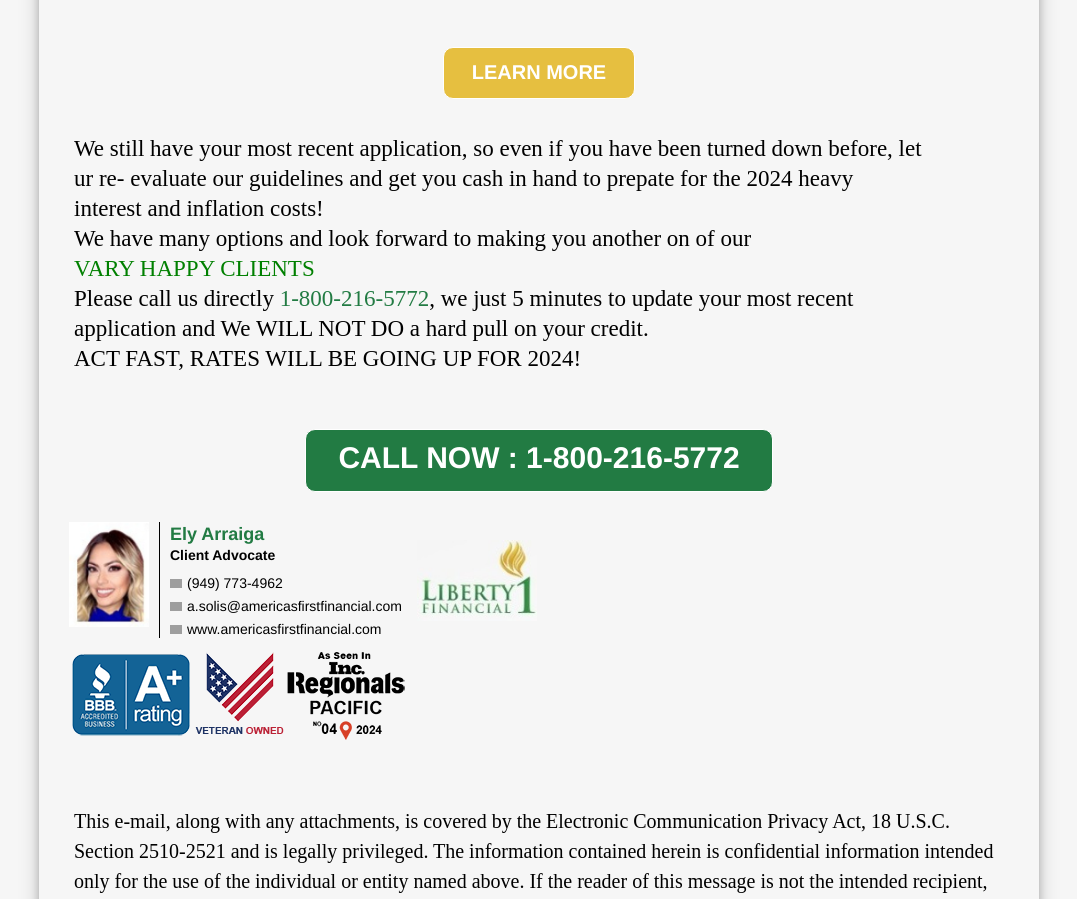
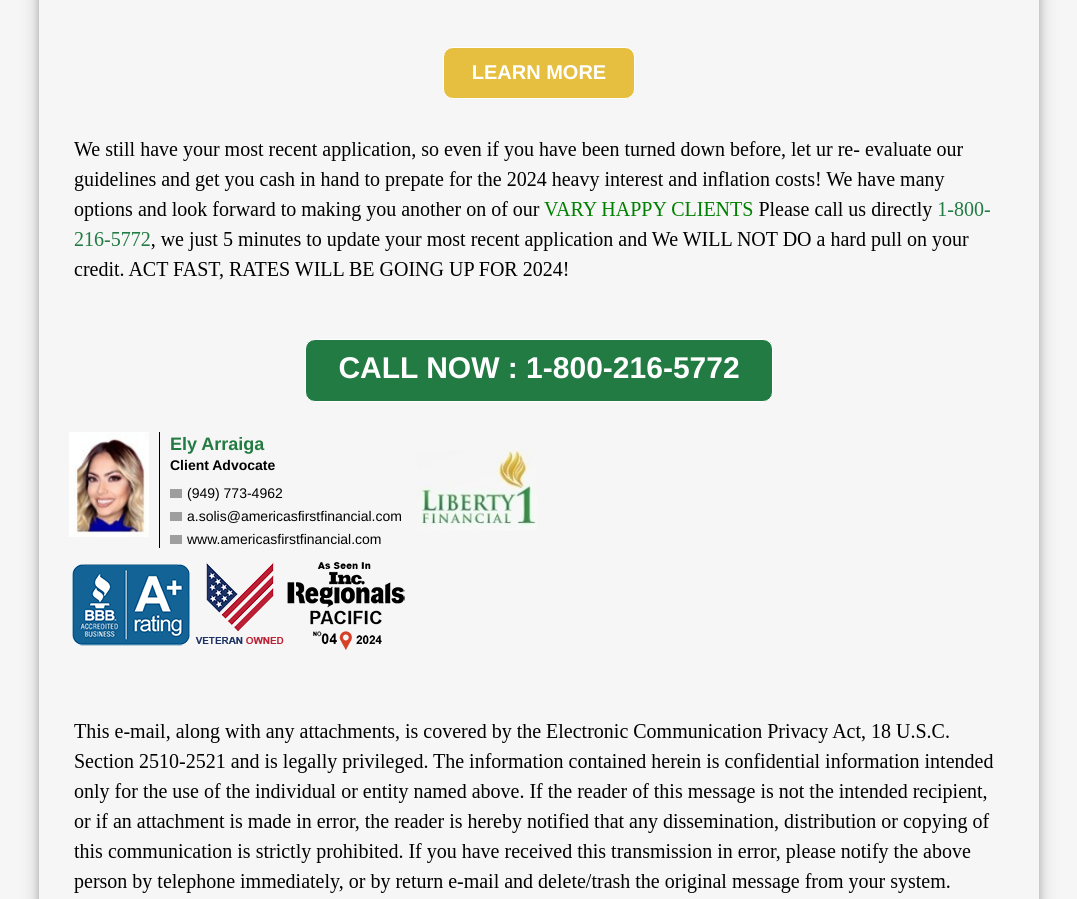
Before and after one commit to Tayyub2858/Email_HTML_Template, a plain HTML site: page index.html in a window 1280 px wide. Shown: the part 872-1771 px from the top of the page, without its empty margins (101-1178 px from the left). Drawn offline with Linux system fonts and the light colour scheme; grey boxes are pictures that could not be loaded.

Commit message:
update font size

```diff
--- a/index.html
+++ b/index.html
@@ -102,16 +102,16 @@
                       <!-- END Button -->
                       <tr>
                         <td
-                          style=" font-size:23px; line-height:30px; color:#000000; text-align:left; padding-bottom:50px; padding: 35px;">
+                          style=" font-size:20px; line-height:30px; color:#000000; text-align:left; padding-bottom:50px; padding: 35px;">
                           We still have your most recent application, so even if you have been turned down before, let
-                          <br>
-                          ur re- evaluate our guidelines and get you cash in hand to prepate for the 2024 heavy <br>
-                          interest and inflation costs! <br>
-                          We have many options and look forward to making you another on of our <br>
-                          <span style="color: green;">VARY HAPPY CLIENTS</span> <br>
+
+                          ur re- evaluate our guidelines and get you cash in hand to prepate for the 2024 heavy
+                          interest and inflation costs!
+                          We have many options and look forward to making you another on of our
+                          <span style="color: green;">VARY HAPPY CLIENTS</span>
                           Please call us directly <span style="color:#227b43;">1-800-216-5772</span>, we just 5 minutes
-                          to update your most recent <br>
-                          application and We WILL NOT DO a hard pull on your credit. <br>
+                          to update your most recent
+                          application and We WILL NOT DO a hard pull on your credit.
                           ACT FAST, RATES WILL BE GOING UP FOR 2024!
                         </td>
                       </tr>
```
